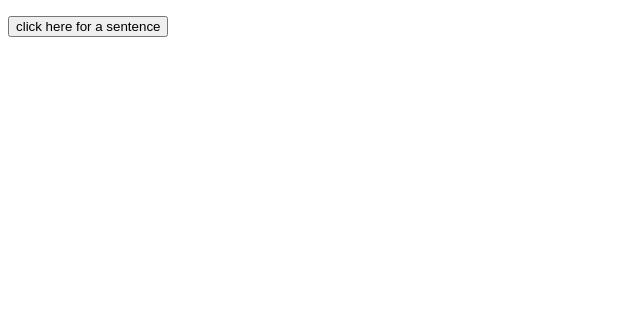
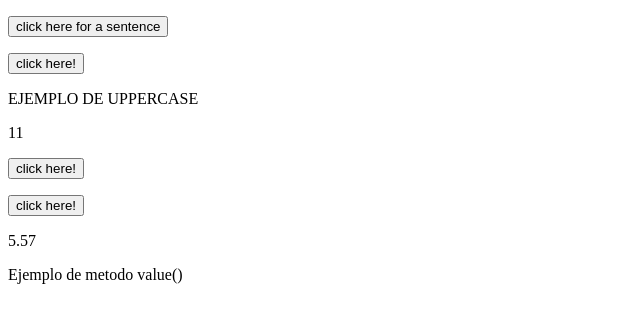
Before and after one commit to pyRoBej/JavaScript_Projects, a plain HTML site: page Basic JavaScript Projects/Project8_string_methods/index.html in a window 1280 px wide. Shown: the whole page, without its empty margins (0-640 px from the left). Drawn offline with Linux system fonts and the light colour scheme.

Commit message:
asignacion hasta el paso 168

```diff
--- a/Basic JavaScript Projects/Project8_string_methods/JS/main.js
+++ b/Basic JavaScript Projects/Project8_string_methods/JS/main.js
@@ -6,3 +6,21 @@ function full_sentence() {
     var whole_sentence = part1.concat(part2, part3);
     document.getElementById("concat").innerHTML = whole_sentence;
 }
+// metodo slice
+function slice_method() {
+    var sentence = "All work and no play makes Jhony a dull boy";
+    var section = sentence.slice(27, 33);
+    document.getElementById("slice").innerHTML = section;
+}
+
+// metodo string
+function string_method() {
+    var X =182;
+    document.getElementById("numbers_to_string").innerHTML = X.toString();
+}
+
+//metodo precision
+function precision_method() {
+    var X = 12938.30129;
+    document.getElementById("precision").innerHTML = X.toPrecision(10);
+}
--- a/Basic JavaScript Projects/Project8_string_methods/index.html
+++ b/Basic JavaScript Projects/Project8_string_methods/index.html
@@ -13,6 +13,53 @@
         <p id="concat"></p>
         <button onclick="full_sentence()">click here for a sentence</button>
 
+        <div> <!--metodo slide --> </div>
+        <p id="slice"></p>
+        <button onclick="slice_method()"> click here! </button>
+
+        <div> <!-- metodo toUpperCase() converts a string to uppercase letters: --> </div>
+            <p id="demo"></p>
+             <script>
+                 let text = "Ejemplo de upperCase";
+                 let result = text.toUpperCase();
+                  document.getElementById("demo").innerHTML = result;
+            </script>
+
+        <div> <!-- metodo search() search busca una cadena para un valor especificado y devuelve la posicion de la coincidencia: --> </div>
+
+        <p id="demo2"></p>
+        <script>
+            let text2 = "Ejemplo de metodo search()";
+            document.getElementById("demo2").innerHTML = text2.search("metodo");
+        </script>
+
+        <div> <!-- metodos numericos --> </div>
+        <p id="numbers_to_string"></p>
+        <button onclick="string_method()"> click here! </button>
+
+        <div> <!-- metodo precision --> </div>
+        <p id="precision"></p>
+        <button onclick="precision_method()"> click here!</button>
+
+        <div> <!-- metodo toFixed() convierte un numero en una cadena, redondeando a un numero especifico de decimales: --> </div>
+
+        <p id="demo3"></p>
+        <script>
+            let num = 5.5679;
+            let n = num.toFixed(2);
+
+            document.getElementById("demo3").innerHTML = n;
+        </script>
+
+        <div> <!-- metodo value() devuelve el valor de una cadena --> </div>
+
+        <p id="demo4"></p>
+        <script>
+            let str = "Ejemplo de metodo value()";
+            document.getElementById("demo4").innerHTML = str.valueOf();
+        </script>
+
+
     </body>
 
 </html>
```
